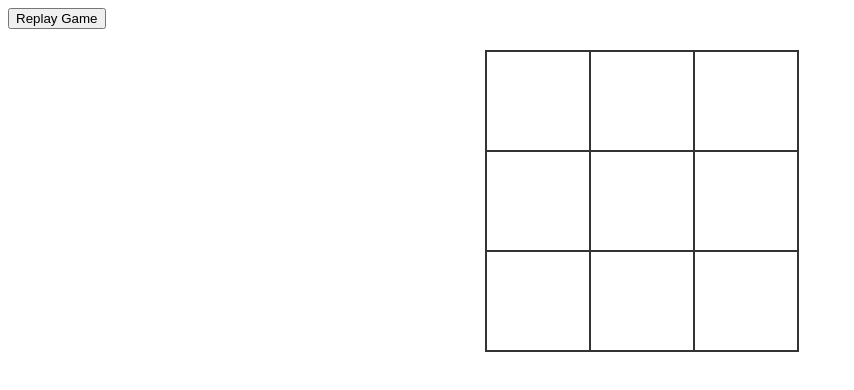
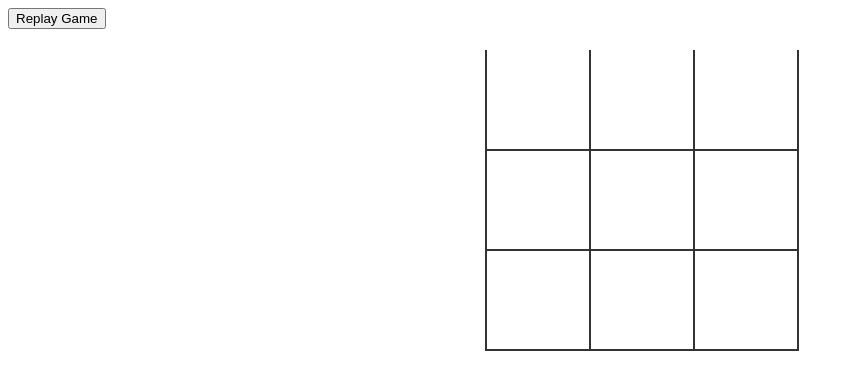
Before and after one commit to chloegem/TicTacToe, a plain HTML site: page index.html in a window 1280 px wide. Shown: the whole page, without its empty margins (0-854 px from the left). Drawn offline with Linux system fonts and the light colour scheme.

Commit message:
css part 3

```diff
--- a/style.css
+++ b/style.css
@@ -15,3 +15,7 @@ table {
 	top: 50px;
 	margin-left: -155px;
 }
+
+table tr:first-child td{
+	border-top: 0;
+}
```
